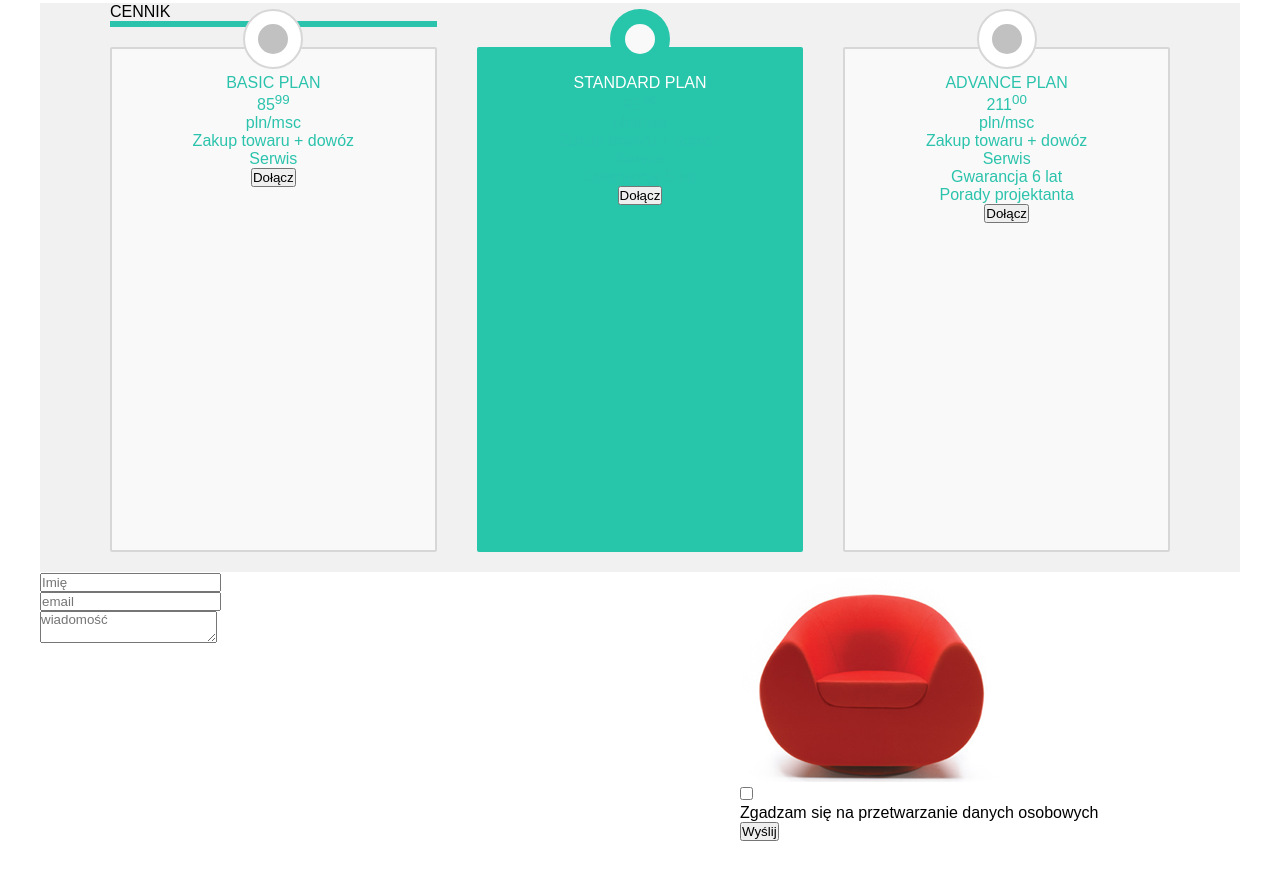
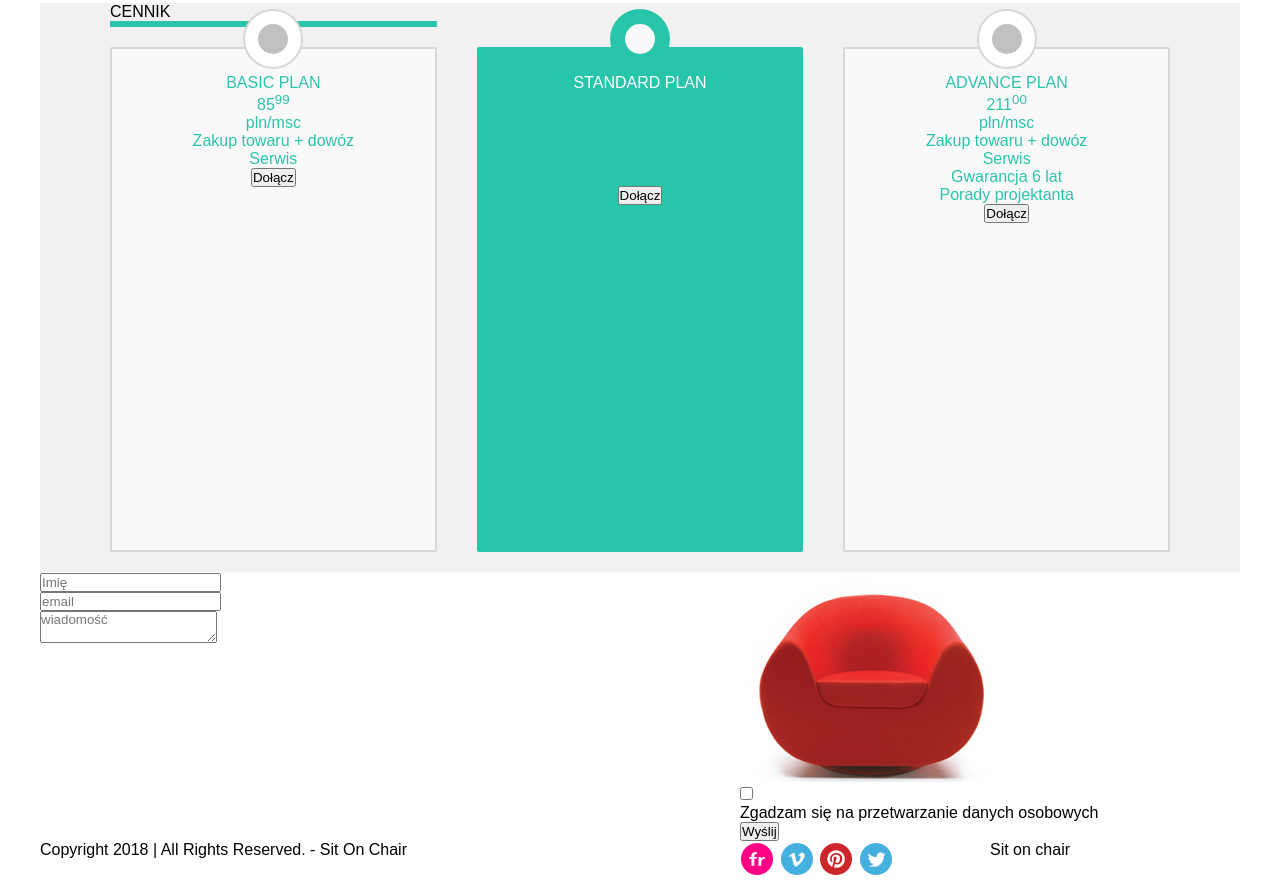
Before and after one commit to pawelweglowski/Sit-on-chair, a plain HTML site: page index.html in a window 1280 px wide. Shown: the part 893-1773 px from the top of the page. Before the commit the page ends 1734 px from the top, so only its background shows below. Drawn offline with Linux system fonts and the light colour scheme.

Commit message:
footer html

```diff
--- a/index.html
+++ b/index.html
@@ -215,6 +215,28 @@
                 </div>
             </div>
         </section>
+        <!--end fourth section-->
+        <footer>
+            <div class="col-12">
+                <div class="row">
+                    <div class="col-7 copyright">
+                        <p>Copyright 2018 | All Rights Reserved. - Sit On Chair</p>
+                    </div>
+                    <div class="col-5">
+                        <div class="col-6">
+                            <img src="./images/flickr.png">
+                            <img src="./images/vimeo.png">
+                            <img src="./images/pinterest.png" />
+                            <img src="./images/twitter.png">
+                        </div>
+                        <div class="col-6">
+                            <p>Sit <span>on</span> chair</p>
+                        </div>
+                    </div>
+                </div>
+            </div>
+        </footer>
+        <!--end footer-->
     </div>
 </body>
 
```
Also changed, not shown: css/main.css, scss/main.scss (line endings or trailing spaces). Lines whose indentation alone changed are shown as unchanged.
